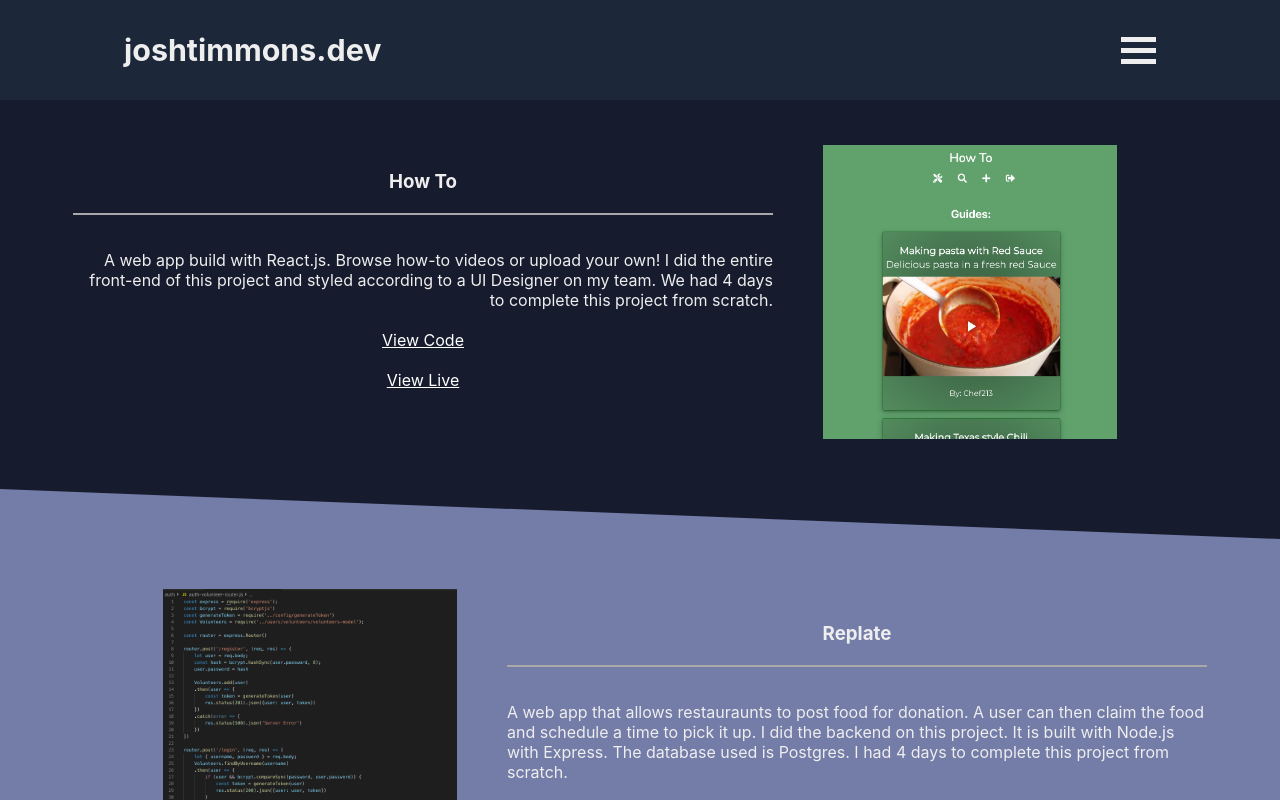
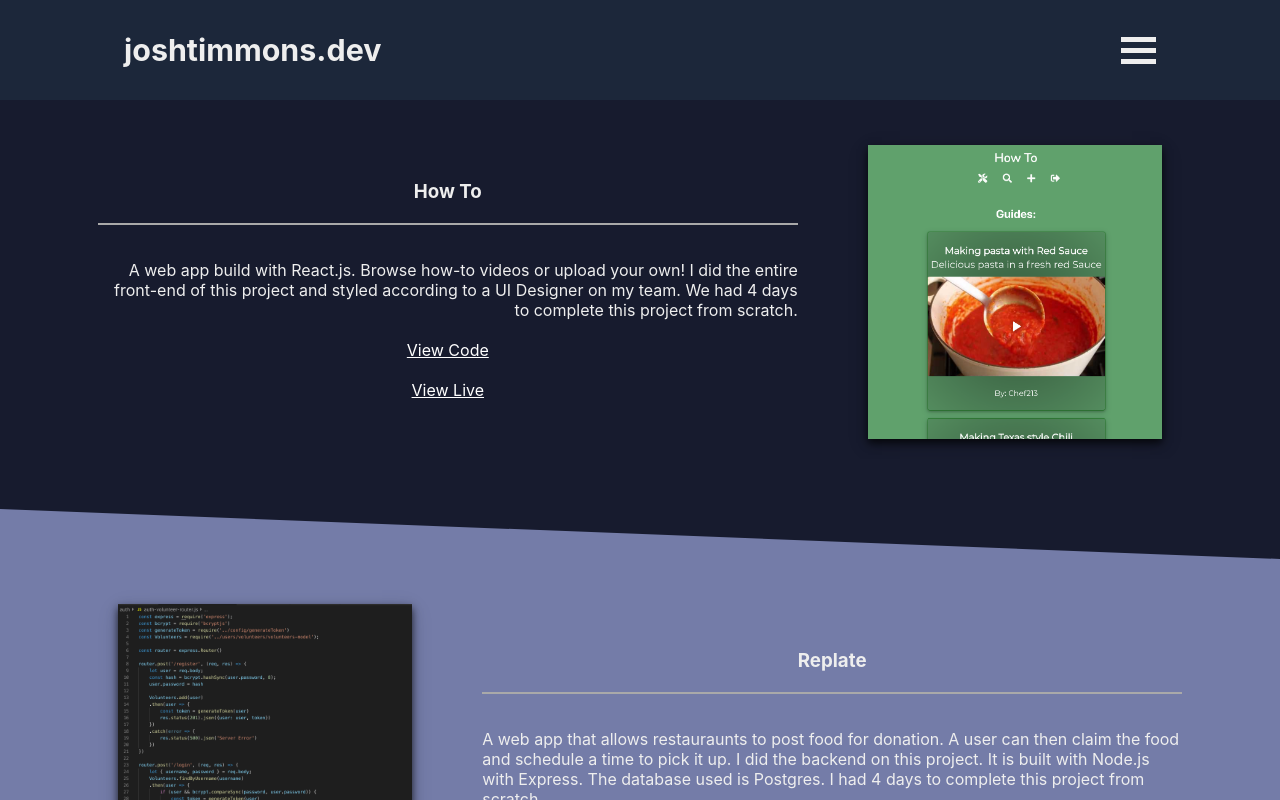
Before and after one commit to josh182014/portfolio-site, a React (Create React App) app: page / in a window 1280 px wide. Shown: the top 800 px of the page. Built offline with nearby package versions, Linux system fonts and the light colour scheme.

Commit message:
refactored image styles

```diff
--- a/src/components/Projects/Project.js
+++ b/src/components/Projects/Project.js
@@ -10,7 +10,7 @@ const Project = (props) => {
                 <a className='projectDiv projectGitLink' rel="noopener noreferrer" target='_blank' href={props.project.github}>View Code</a>
                 {props.project.viewLive ? (<a className='projectDiv projectLiveLink' rel="noopener noreferrer" target='_blank' href={props.project.viewLive}> View Live </a>) : (false)}
                 </div>
-            <img alt='' src={props.project.img} />
+            <div className='projectImage'><img alt='' src={props.project.img} /></div>
             <div className='split' ></div>
         </div>
     )
--- a/src/components/Projects/Projects.scss
+++ b/src/components/Projects/Projects.scss
@@ -102,31 +102,27 @@
             // transform: scaleX(-1);
         }
 
-        img {
+        .projectImage {
+            width: 23%;
+            margin: 20px;
             margin-top: 45px;
-            width: 23%;
             max-width: 300px;
-            align-self: center;
-            margin-right: 7%;
 
             @media #{$mobile} {
                 width: 60%;
-                margin: 50px 0 0 0;
+                margin: 50px 0 20px 0;
 
             }
-        }
 
-        &:nth-child(2n) img {
-            margin-top: 50px;
-            align-self: center;
-            margin-right: 0px;
-            margin-left: 7%;
-            float: left;
+            img {
+                margin: auto;
+                width: 100%;
+                box-shadow: 0 4px 8px 0 rgba(0, 0, 0, 0.74), 0 6px 20px 0 rgba(0, 0, 0, 0.151);
+            }
 
-            @media #{$mobile} {
-                width: 60%;
-                margin: 50px 0 0 0;
-
+            &:nth-child(2n) img {
+                align-self: center;
+                float: left;
             }
         }
     }
```
